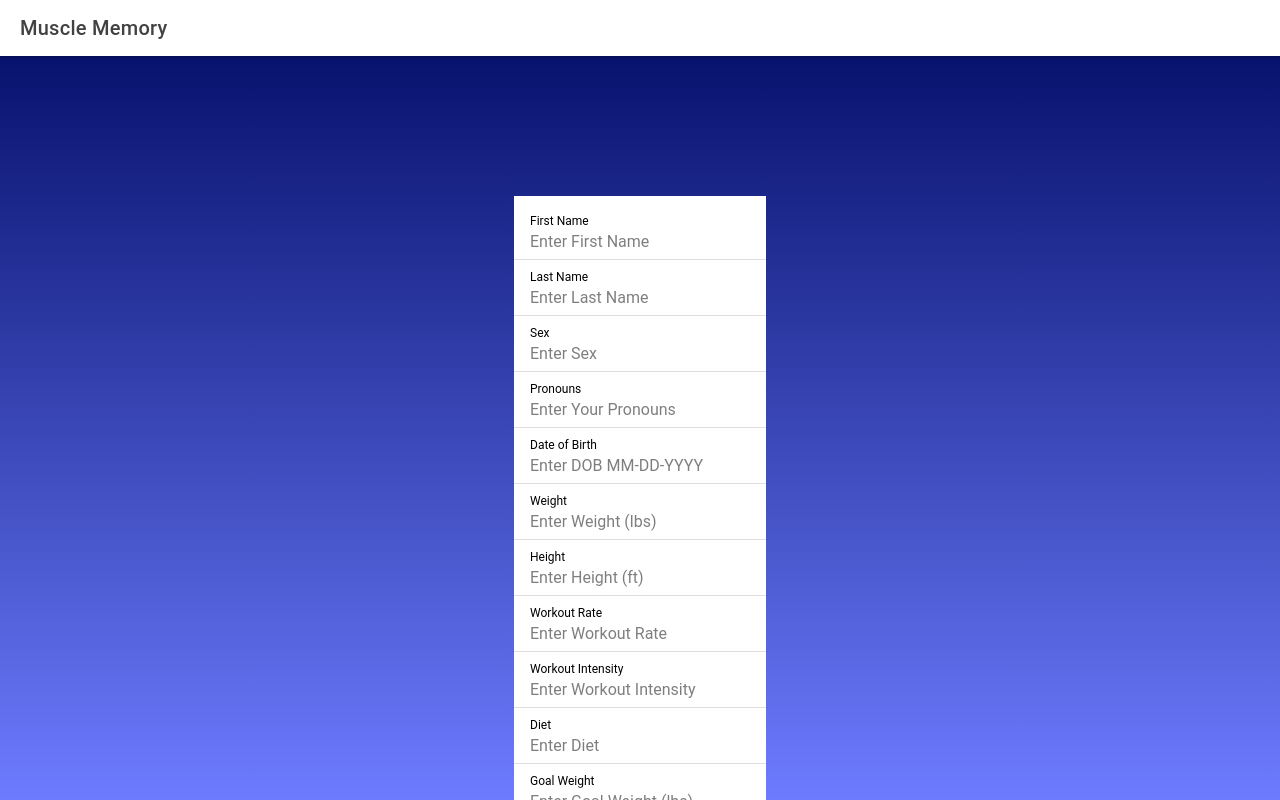
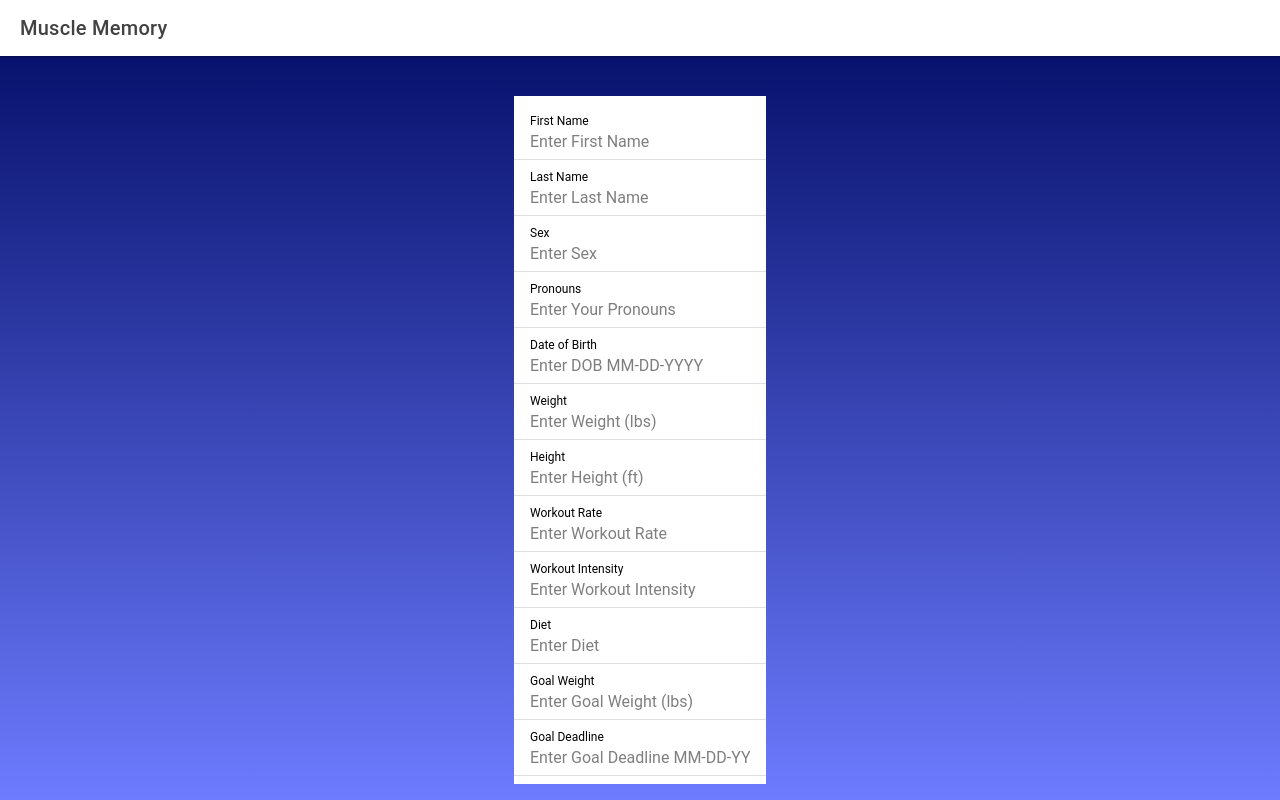
Before and after one commit to mbruckert/muscle-memory, a React (Create React App) app: page /Questionnaire in a window 1280 px wide. Built offline with nearby package versions, Linux system fonts and the light colour scheme.

Commit message:
New Changes

```diff
--- a/src/pages/Home.js
+++ b/src/pages/Home.js
@@ -7,10 +7,9 @@ function Home() {
     <IonPage>
       <IonContent fullscreen>
         <IonToolbar>
-          <IonHeader>
           <IonTitle> Muscle Memory </IonTitle>
-          </IonHeader>
             </IonToolbar>
+
               <div className='chat'>
 
                 <div className='messageBox'>
--- a/src/pages/login.css
+++ b/src/pages/login.css
@@ -15,6 +15,7 @@ ion-content {
   width: 300px;
   height: 300px;
   color: #ffffff
+
 }
 
 .loginButton{
--- a/src/pages/questionnaire.css
+++ b/src/pages/questionnaire.css
@@ -22,6 +22,6 @@ ion-content {
     justify-content: center;
     align-items: center;
     text-align: center;
-    margin-bottom: 200px;
+    margin-bottom: 300px;
     height: 120px
 }
```
